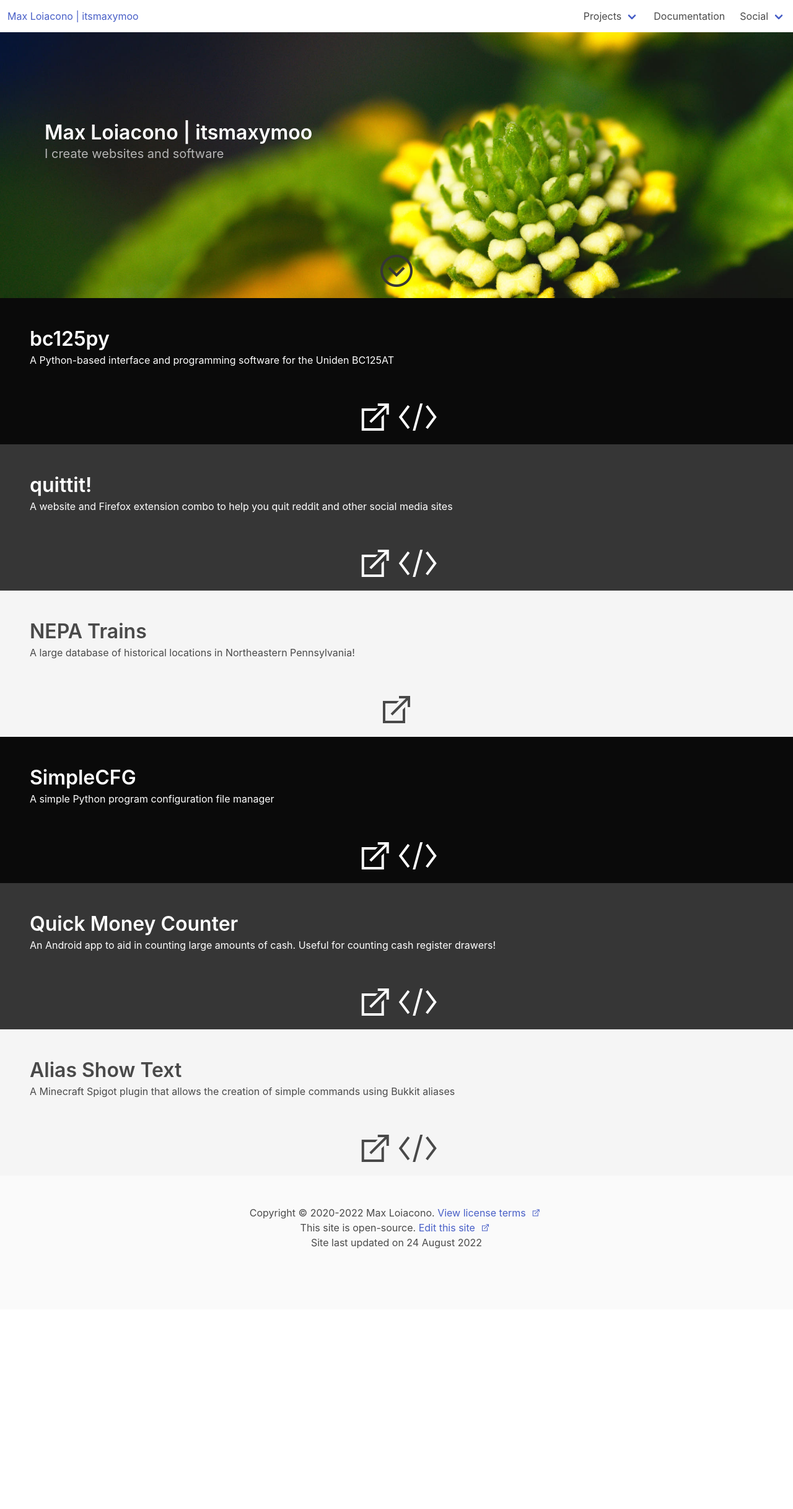
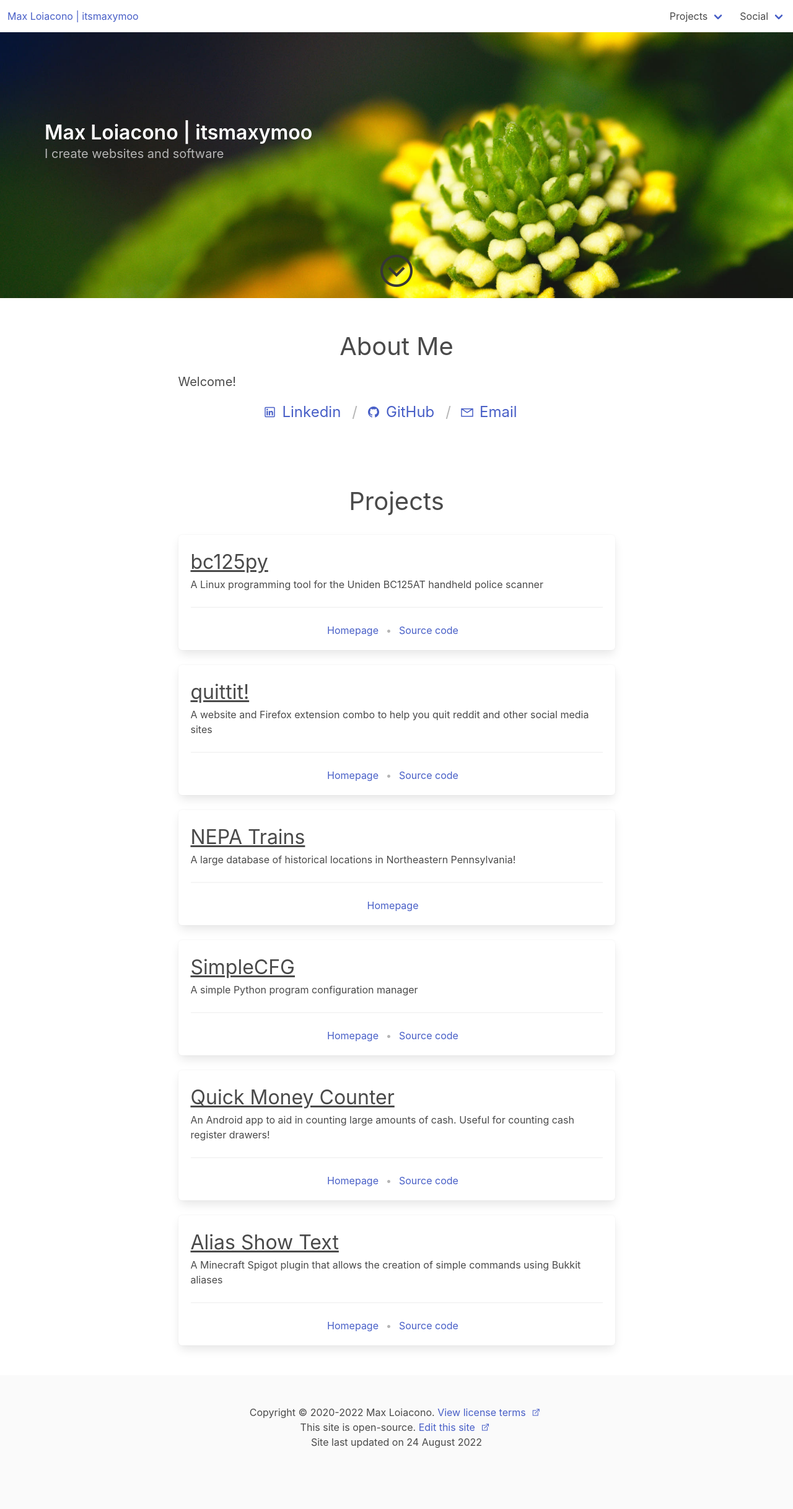
Before and after one commit to itsmaxymoo/itsmaxymoo.com, a Jekyll site: the page built from index.html, in a window 1280 px wide. Shown: the whole page at 62% size. Built offline with Jekyll 4.4.1, drawn with Linux system fonts in a browser that asks for light colours; before the commit the page ends 2113 px from its top, so only the background shows below that.

Commit message:
make projects look nicer

```diff
--- a/_data/socials.yml
+++ b/_data/socials.yml
@@ -4,9 +4,9 @@
 - name: GitHub
   url: https://github.com/itsmaxymoo
   icon_class: lab la-github
-- name: PyPi
-  url: https://pypi.org/user/itsmaxymoo/
-  icon_class: lab la-python
+# - name: PyPi
+#   url: https://pypi.org/user/itsmaxymoo/
+#   icon_class: lab la-python
 - name: Email
   url: "mailto:max.loiacono@protonmail.com"
   icon_class: las la-envelope
--- a/_layouts/base.html
+++ b/_layouts/base.html
@@ -77,10 +77,6 @@
 						</div>
 					</div>
 
-					<a class="navbar-item">
-						Documentation
-					</a>
-
 					<div class="navbar-item has-dropdown is-hoverable">
 						<a class="navbar-link">
 							Social
--- a/_sass/style.sass
+++ b/_sass/style.sass
@@ -5,6 +5,8 @@ $control-radius: 0
 // Import initial bulma variables
 @import "bulma/utilities/initial-variables"
 @import "bulma/utilities/functions"
+
+$container-max-width: $tablet
 
 // Import the rest of bulma
 @import "bulma/_all"
--- a/index.html
+++ b/index.html
@@ -13,7 +13,7 @@ layout: base
 
 	<div class="hero-foot">
 		<div class="container has-text-centered has-text-grey-darker mb-3">
-			<a class="a-button" href="#{{ dev_projects[0].title | slugify }}">
+			<a class="a-button" href="#projects">
 				<i class="las la-chevron-circle-down la-4x"></i>
 			</a>
 		</div>
@@ -21,34 +21,56 @@ layout: base
 
 </section>
 
-{% for p in dev_projects %}
+<section class="section">
+	<div class="container">
+		<h2 class="is-size-2 has-text-centered">
+			About Me
+		</h2>
 
-<section class="hero is-{% cycle 'black', 'dark', 'light' %}" id="{{ p.title | slugify }}">
+		<p class="is-size-5 pt-3 pb-4">
+			Welcome!
+		</p>
 
-	<div class="hero-body">
-		<p class="title">
-			{{ p.title }}
-		</p>
-		<p class="subtitle">
-			{{ p.content }}
-		</p>
+		<nav class="breadcrumb is-centered is-large">
+			<ul>
+				{% for s in site.data.socials %}
+					<li>
+						<a href="{{ s.url }}">
+							<span class="icon is-small">
+								<i class="{{ s.icon_class }}" aria-hidden="true"></i>
+							</span>
+							<span>{{ s.name }}</span>
+						</a>
+					</li>
+				{% endfor %}
+			</ul>
+		</nav>
 	</div>
-
-	<div class="hero-foot">
-		<div class="container has-text-centered mb-3">
-			<a href="{{ p.homepage }}">
-				<i class="las la-external-link-alt la-4x"></i>
-			</a>
-
-			{% unless p.source == "" %}
-				<a href="{{ p.source }}">
-					<i class="las la-code la-4x"></i>
-				</a>
-			{% endunless %}
-
-		</div>
-	</div>
-
 </section>
 
-{% endfor %}
+<section class="section" id="projects">
+	<div class="container">
+		<h2 class="is-size-2 has-text-centered pb-5">Projects</h2>
+
+		{% for p in dev_projects %}
+
+			<div class="box">
+				<h3 class="is-size-3 is-underlined">{{ p.title }}</h3>
+
+				<p>
+					{{ p.content }}
+				</p>
+
+				<hr />
+
+				<nav class="breadcrumb is-centered has-bullet-separator">
+					<ul>
+						<li><a href="{{ p.homepage }}">Homepage</a></li>
+						{% if p.source != "" %} <li><a href="{{ p.source }}">Source code</a></li> {% endif %}
+					</ul>
+				</nav>
+			</div>
+
+		{% endfor %}
+	</div>
+</section>
```
Also changed, not shown: _dev_projects/bc125py.md (+1 -1 lines), _dev_projects/simplecfg.md (+1 -1 lines).
